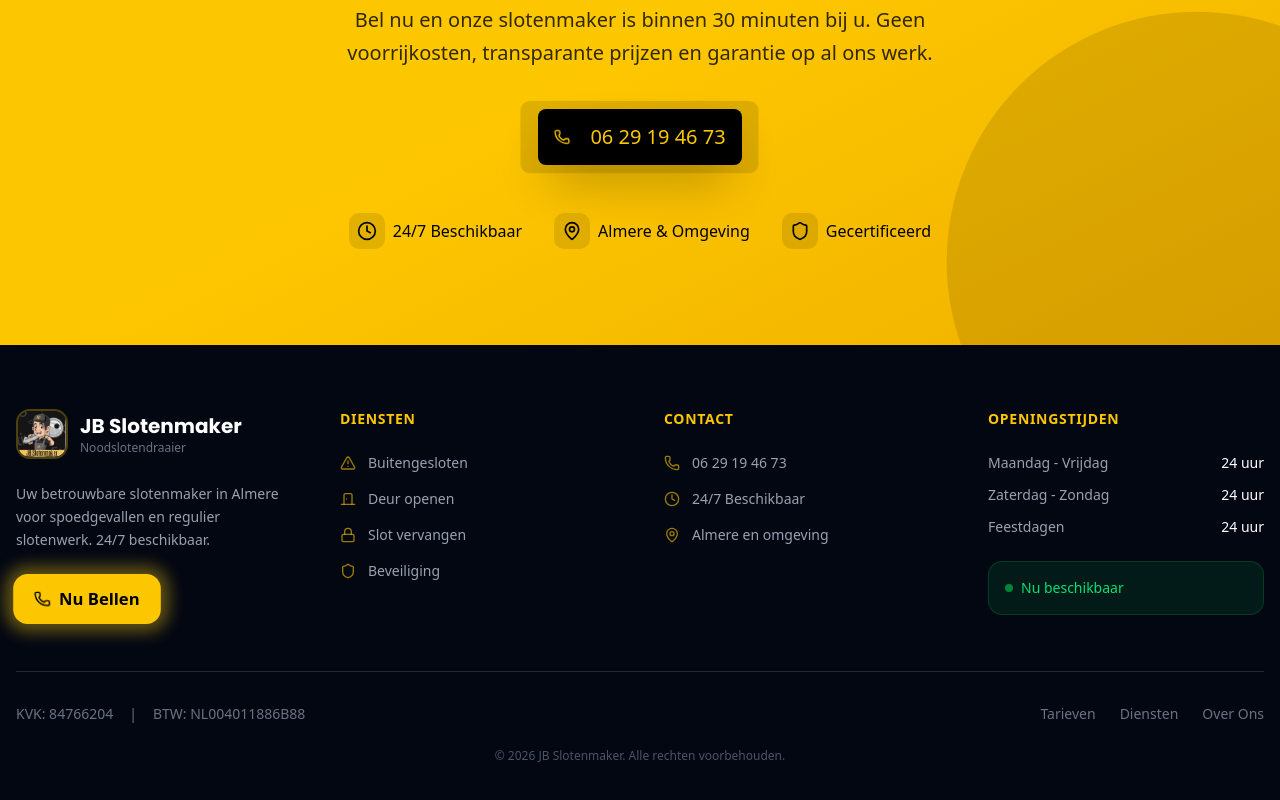
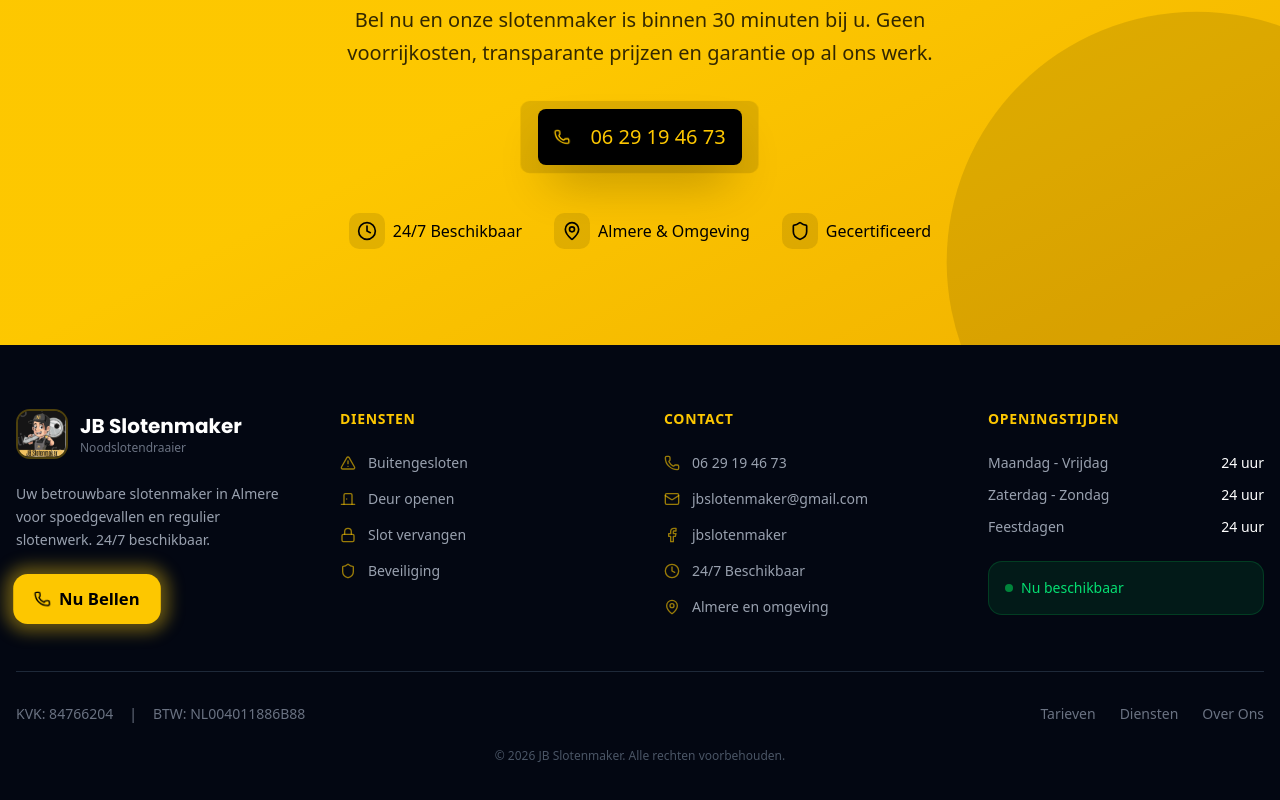
Before and after one commit to julianbecerra13/jb-slotenmaker, a Next.js app: page / in a window 1280 px wide. Shown: the part 4816-5616 px from the top of the page. Built offline with nearby package versions, Linux system fonts and the light colour scheme.

Commit message:
Agregar email y Facebook en footer

```diff
--- a/src/components/sections/Footer.tsx
+++ b/src/components/sections/Footer.tsx
@@ -1,7 +1,7 @@
 "use client";
 
 import Image from "next/image";
-import { Phone, Clock, MapPin, DoorClosed, Lock, Shield, AlertTriangle } from "lucide-react";
+import { Phone, Clock, MapPin, DoorClosed, Lock, Shield, AlertTriangle, Mail, Facebook } from "lucide-react";
 import { FadeInUp, StaggerContainer, StaggerItem } from "@/components/ui/motion";
 
 const services = [
@@ -13,6 +13,8 @@ const services = [
 
 const contactInfo = [
   { icon: Phone, label: "06 29 19 46 73", href: "tel:+31629194673" },
+  { icon: Mail, label: "jbslotenmaker@gmail.com", href: "mailto:jbslotenmaker@gmail.com" },
+  { icon: Facebook, label: "jbslotenmaker", href: "https://facebook.com/jbslotenmaker" },
   { icon: Clock, label: "24/7 Beschikbaar" },
   { icon: MapPin, label: "Almere en omgeving" },
 ];
```
